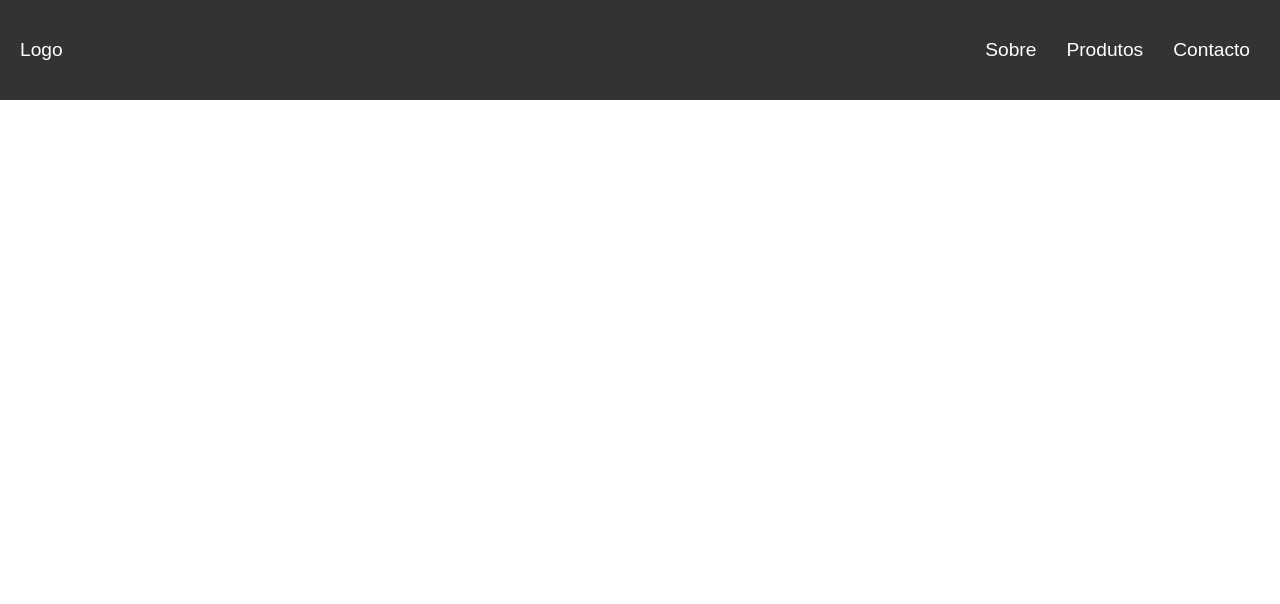
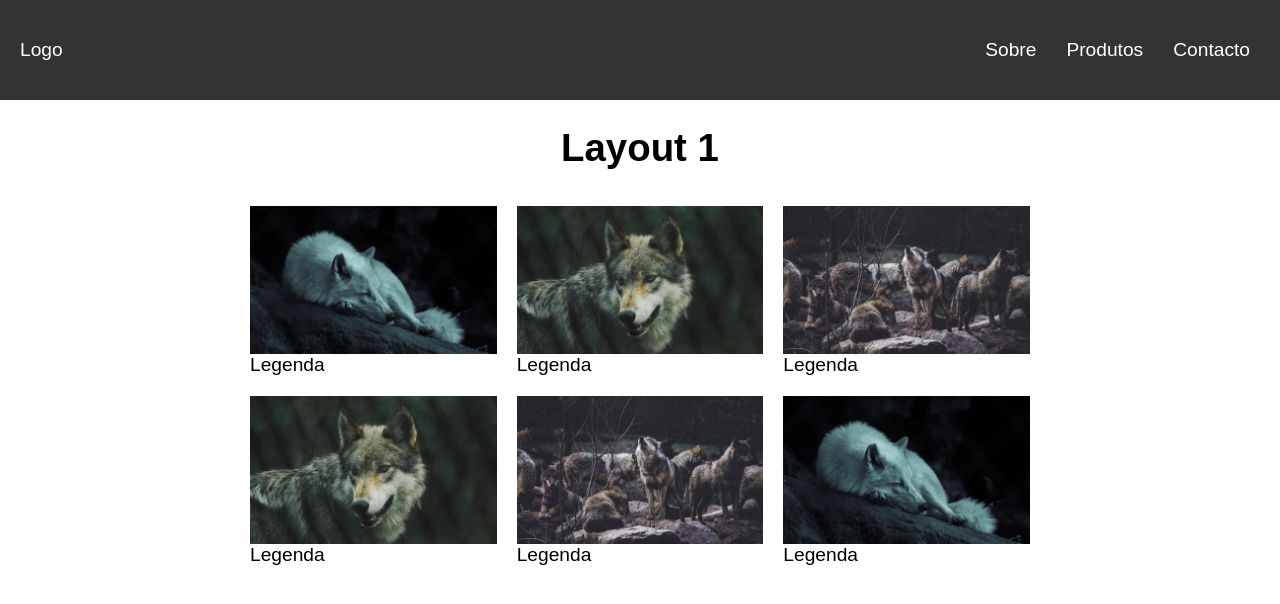
Before and after one commit to codepro-ao/Grid-Layout-Flexbox, a plain HTML site: page layout1.html in a window 1280 px wide. Drawn offline with Linux system fonts and the light colour scheme.

Commit message:
Imagens adicionadas e criação da página layout1

```diff
--- a/layout1.html
+++ b/layout1.html
@@ -17,5 +17,34 @@
             </ul>
         </nav>
     </header>
+    <main class="layout1">
+        <h1>Layout 1</h1>
+        <section class="flex">
+                <div>
+                    <img src="img/lobo1.jpg" alt="" srcset="">
+                    <p>Legenda</p>
+                </div>
+                <div>
+                    <img src="img/lobo2.jpg" alt="" srcset="">
+                    <p>Legenda</p>
+                </div>
+                <div>
+                    <img src="img/lobo3.jpg" alt="" srcset="">
+                    <p>Legenda</p>
+                </div>
+                <div>
+                    <img src="img/lobo2.jpg" alt="" srcset="">
+                    <p>Legenda</p>
+                </div>
+                <div>
+                    <img src="img/lobo3.jpg" alt="" srcset="">
+                    <p>Legenda</p>
+                </div>
+                <div>
+                    <img src="img/lobo1.jpg" alt="" srcset="">
+                    <p>Legenda</p>
+                </div>
+        </section>
+    </main>
 </body>
 </html>
--- a/style.css
+++ b/style.css
@@ -14,6 +14,10 @@ a{
 }
 
 
+img{
+    max-width: 100%;
+    display: block;
+}
 
 /*  Menu  */
 
@@ -41,3 +45,21 @@ a{
 }
 
 /*  Página Layout 1  */
+
+.layout1{
+    width: 100%;
+}
+
+.layout1 h1{
+    text-align: center;
+}
+.layout1 .flex{
+    display: flex;
+    flex-wrap: wrap;
+    max-width: 800px;
+    margin: 0 auto;
+}
+.layout1 .flex > div{
+    flex: 1 1 200px;
+    margin: 10px;
+}
```
Also changed, not shown: img/lobo1.jpg (added), img/lobo2.jpg (added), img/lobo3.jpg (added), img/lobo4.jpg (added).
